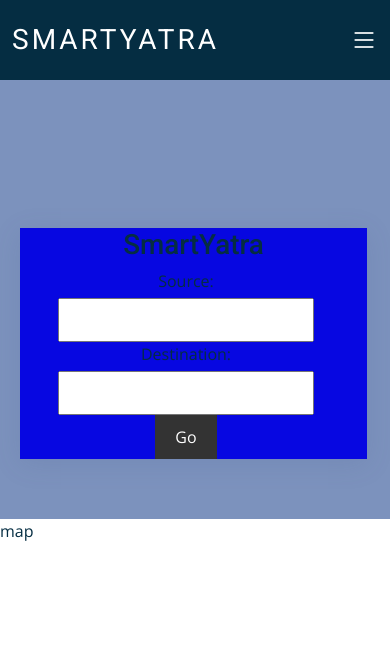
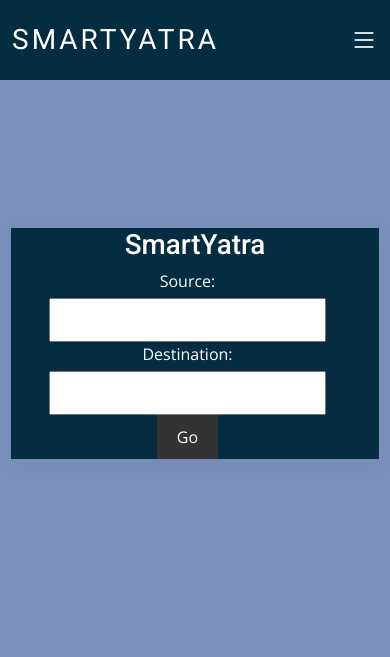
Before and after one commit to codershadow01/SmartYatra, a Django app: page /planner/ in a window 390 px wide. Shown: the top 657 px of the page. Before the commit the page ends 541 px from the top, so only its background shows below. Run offline with Django 5.2, Linux system fonts and the light colour scheme; some libraries are stand-ins or nearby versions.

Commit message:
planner.html is ready

```diff
--- a/smartyatra/static/css/mapstyle.css
+++ b/smartyatra/static/css/mapstyle.css
@@ -1,3 +1,6 @@
+#heading{
+    color: white;
+}
 #main-feature{
     margin-top: 80px;
 }
@@ -8,23 +11,14 @@
 .detail .container1{
     position: relative;
     overflow: hidden;
-    margin: 88px 23px 0px 200px;
+    margin: 88px 23px 180px 23px;
     background: #052d42;
     box-shadow: 0 5px 26px 0 rgba(68, 88, 144, 0.14);
     transition: all 0.3s ease-in-out;
     text-align: center;
     border: 0px solid #fff;
 }
-.detail .container1{
-    position: relative;
-    overflow: hidden;
-    margin: 88px 23px 0px 20px;
-    background: #0707e1;
-    box-shadow: 0 5px 26px 0 rgba(68, 88, 144, 0.14);
-    transition: all 0.3s ease-in-out;
-    text-align: center;
-    border: 0px solid #fff;
-}
+
 #formset .container{
     background: #eeeef1;
 }
@@ -36,6 +30,7 @@
 label {
     display: block;
     margin-bottom: 5px;
+    color: white;
 }
 
 input {
@@ -56,3 +51,16 @@ button {
 button:hover {
     background-color: #555;
 }
+
+
+.no-gutters {
+    margin-right: 0;
+    margin-left: 0;
+
+
+    > .col,
+    > [class*="col-"] {
+      padding-right: 0;
+      padding-left: 0;
+    }
+}
--- a/smartyatra/templates/base2.html
+++ b/smartyatra/templates/base2.html
@@ -84,10 +84,10 @@
   {% endblock %}
   <!-- ======= Footer ======= -->
 
-  <a href="#" class="back-to-top d-flex align-items-center justify-content-center"><i class="bi bi-arrow-up-short"></i></a>
 
   <!-- Vendor JS Files -->
   <!-- base.html -->
+
   <script src="{% static 'vendor/purecounter/purecounter_vanilla.js' %}"></script>
   <script src="{% static 'vendor/aos/aos.js' %}"></script>
   <script src="{% static 'vendor/bootstrap/js/bootstrap.bundle.min.js' %}"></script>
@@ -103,3 +103,17 @@
 </body>
 
 </html>
+
+
+<script src="https://unpkg.com/leaflet@1.9.4/dist/leaflet.js" integrity="sha256-20nQCchB9co0qIjJZRGuk2/Z9VM+kNiyxNV1lvTlZBo=" crossorigin=""></script>
+<script>
+var map = L.map('map').setView([51.505, -0.09], 13);
+
+L.tileLayer('https://tile.openstreetmap.org/{z}/{x}/{y}.png', {
+    attribution: '&copy; <a href="https://www.openstreetmap.org/copyright">OpenStreetMap</a> contributors'
+}).addTo(map);
+
+L.marker([25.3356491, 83.0076292]).addTo(map)
+    .bindPopup('A pretty CSS popup.<br> Easily customizable.')
+    .openPopup();
+</script>
--- a/smartyatra/templates/planner.html
+++ b/smartyatra/templates/planner.html
@@ -6,17 +6,17 @@
 
 {% block static_files %}
   <link rel="stylesheet" href="{% static 'css/mapstyle.css' %}">
+  <link rel="stylesheet" href="https://unpkg.com/leaflet@1.9.4/dist/leaflet.css" integrity="sha256-p4NxAoJBhIIN+hmNHrzRCf9tD/miZyoHS5obTRR9BMY=" crossorigin="" />
 {% endblock %}
 
 {% block body %}
 
 <main id="main-feature">
-  <div class="row">
-
-    <div class="col-xs-6 col-md-4">
+  <div class="row no-gutters">
+    <div class="col-md-4">
       <section class="detail">
         <div class="container1">
-          <h1>SmartYatra</h1>
+          <h1 id="heading">SmartYatra</h1>
           <div class="container2">
             <form class="form1" action="" method="POST">
               <label for="source">Source:</label>
@@ -29,9 +29,14 @@
         </div>
       </section>
     </div>
-    <div class="col-xs-12 col-md-8">
-      map
+    <div class="col-md-8">
+      <div id="map">
+        <iframe width="425" height="610" src="https://www.openstreetmap.org/export/embed.html?bbox=82.6007080078125%2C25.12601428552865%2C83.24340820312501%2C25.544919592476727&amp;layer=mapnik" style="border: 1px solid black"></iframe><br/><small><a href="https://www.openstreetmap.org/#map=11/25.3356/82.9221">View Larger Map</a></small>
+      </div>
     </div>
   </div>
 </main>
+
+
+
 {% endblock %}
```
Also changed, not shown: smartyatra/templates/index.html (+45 -42 lines). Lines whose indentation alone changed are shown as unchanged.
